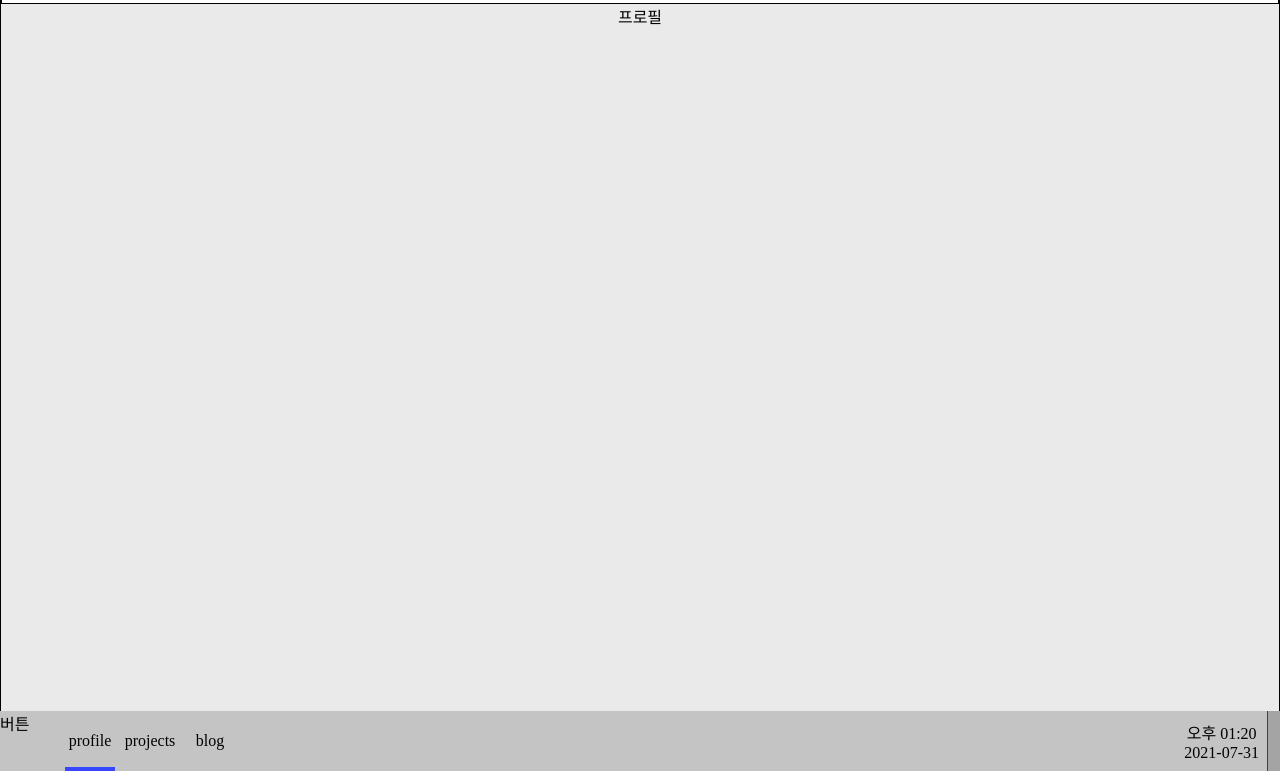
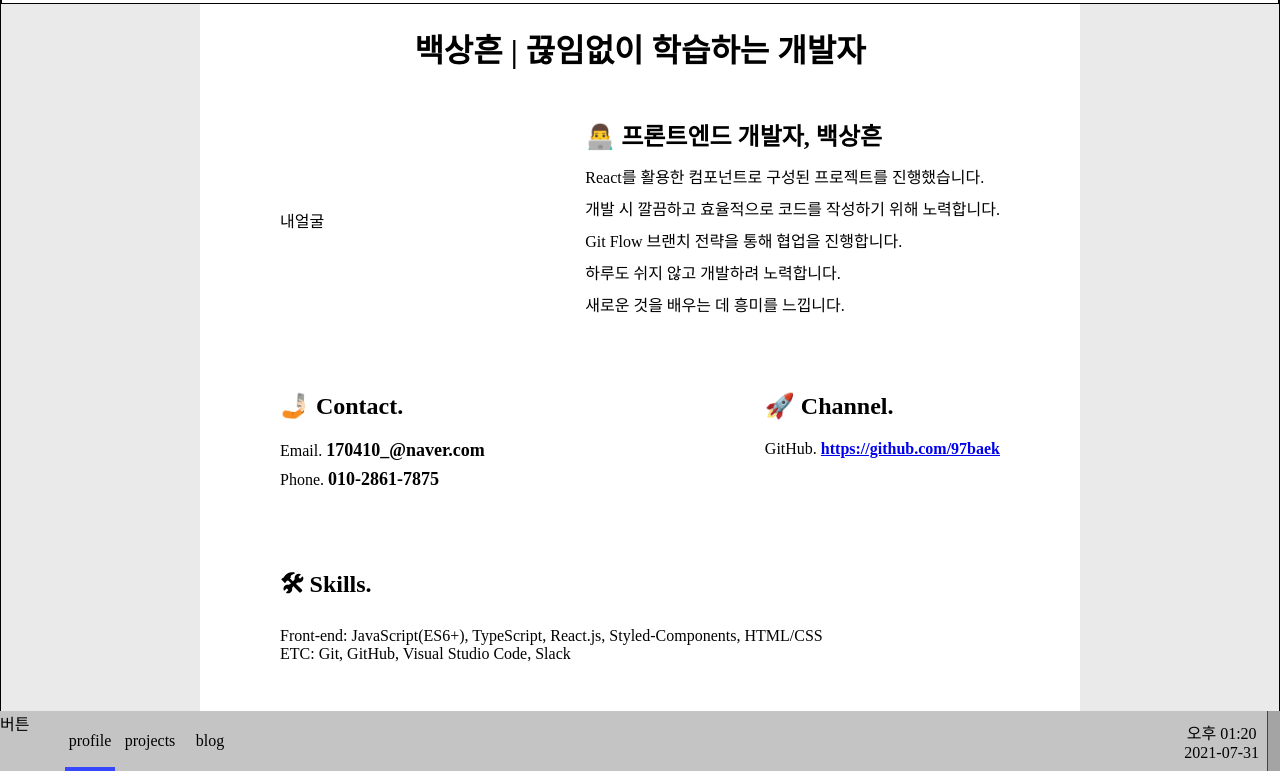
Before and after one commit to 97baek/baeklog, a Gatsby site: page / in a window 1280 px wide. Both pictures are taken after a click on the item "profile". Shown: the part 29-800 px from the top of the page. Built offline with nearby package versions, Linux system fonts and the light colour scheme; Gatsby itself is replaced by a stand-in of ours.

Commit message:
[STYLE] 프로필 페이지 내용 추가
- 프로필 페이지의 내용을 채웠습니다.

```diff
--- a/src/components/Windows/Profile/Profile.tsx
+++ b/src/components/Windows/Profile/Profile.tsx
@@ -1,7 +1,85 @@
 import React from 'react';
+import {
+  Channel,
+  Contact,
+  ContactBox,
+  Container,
+  Header,
+  Introduction,
+  ProfileDesc,
+  ProfileImage,
+  Skills,
+  Title,
+} from './styles';
 
 const Profile = () => {
-  return <div>프로필</div>;
+  return (
+    <Container>
+      <Header>
+        <Title>백상흔 | 끊임없이 학습하는 개발자</Title>
+      </Header>
+      <Introduction>
+        <ProfileImage>내얼굴</ProfileImage>
+        <ProfileDesc>
+          <p>👨‍💻 프론트엔드 개발자, 백상흔</p>
+          <ul>
+            <li>
+              <span>React를 활용한 컴포넌트로 구성된 프로젝트를 진행했습니다.</span>
+            </li>
+            <li>
+              <span>개발 시 깔끔하고 효율적으로 코드를 작성하기 위해 노력합니다.</span>
+            </li>
+            <li>
+              <span>Git Flow 브랜치 전략을 통해 협업을 진행합니다.</span>
+            </li>
+            <li>
+              <span>하루도 쉬지 않고 개발하려 노력합니다.</span>
+            </li>
+            <li>
+              <span>새로운 것을 배우는 데 흥미를 느낍니다.</span>
+            </li>
+          </ul>
+        </ProfileDesc>
+      </Introduction>
+      <ContactBox>
+        <Contact>
+          <h2>🤳🏻 Contact.</h2>
+          <ul>
+            <li>
+              <span>
+                Email. <strong>170410_@naver.com</strong>
+              </span>
+            </li>
+            <li>
+              <span>
+                Phone. <strong>010-2861-7875</strong>
+              </span>
+            </li>
+          </ul>
+        </Contact>
+        <Channel>
+          <h2>🚀 Channel.</h2>
+          <ul>
+            <li>
+              <span>
+                GitHub.{' '}
+                <strong>
+                  <a href="https://github.com/97baek">https://github.com/97baek</a>
+                </strong>
+              </span>
+            </li>
+          </ul>
+        </Channel>
+      </ContactBox>
+      <Skills>
+        <h2>🛠 Skills.</h2>
+        <ul>
+          <li>Front-end: JavaScript(ES6+), TypeScript, React.js, Styled-Components, HTML/CSS </li>
+          <li>ETC: Git, GitHub, Visual Studio Code, Slack</li>
+        </ul>
+      </Skills>
+    </Container>
+  );
 };
 
 export default Profile;
--- a/src/components/Windows/Profile/styles.ts
+++ b/src/components/Windows/Profile/styles.ts
@@ -1 +1,68 @@
 import styled from 'styled-components';
+
+export const Container = styled.main`
+  display: flex;
+  background-color: white;
+  flex-direction: column;
+  width: 720px;
+  padding: 0 80px;
+`;
+
+export const Header = styled.header``;
+
+export const Title = styled.h1`
+  text-align: center;
+`;
+
+export const Introduction = styled.section`
+  margin: 24px 0px;
+  display: flex;
+  justify-content: space-between;
+  align-items: center;
+`;
+
+export const ProfileImage = styled.article``;
+
+export const ProfileDesc = styled.aside`
+  p {
+    margin: 0;
+    font-size: 24px;
+    font-weight: 600;
+    margin-bottom: 12px;
+  }
+
+  li {
+    margin-bottom: 8px;
+  }
+`;
+
+export const ContactBox = styled.section`
+  margin: 24px 0;
+  display: flex;
+  justify-content: space-between;
+  align-items: flex-start;
+`;
+
+export const Contact = styled.aside`
+  display: flex;
+  flex-direction: column;
+
+  li {
+    margin-bottom: 8px;
+    strong {
+      font-size: 18px;
+    }
+  }
+`;
+export const Channel = styled.aside`
+  display: flex;
+  flex-direction: column;
+`;
+
+export const Skills = styled.section`
+  display: flex;
+  flex-direction: column;
+  align-items: flex-start;
+  justify-content: center;
+  margin: 24px 0;
+`;
```
